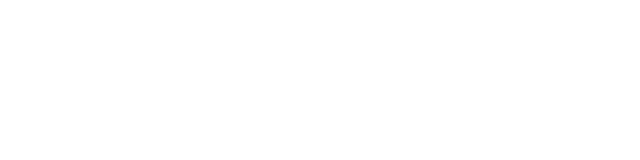
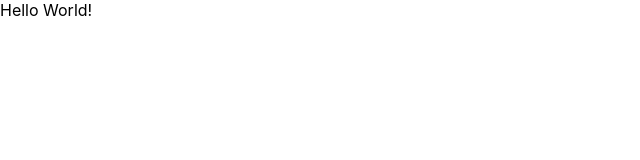
Before and after one commit to ilhamgusti/web-burger-builder, a React (Create React App) app: page / in a window 1280 px wide. Shown: the top 160 px of the page, without its empty margins (0-640 px from the left). Built offline with nearby package versions, Linux system fonts and the light colour scheme.

Commit message:
change to class component

```diff
--- a/src/App.js
+++ b/src/App.js
@@ -1,11 +1,8 @@
-import React from 'react';
+import React, { Component } from 'react'
 
-const App = ()=> {
-  return (
-    <div className="App">
-
-    </div>
-  );
+class App extends Component {
+	render() {
+		return <div>Hello World!</div>
+	}
 }
-
-export default App;
+export default App
```
